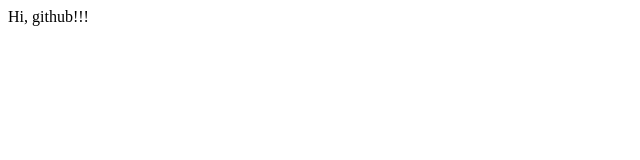
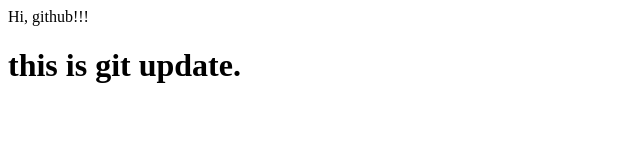
Before and after one commit to sgbak/first-park-prj, a plain HTML site: page index.html in a window 1280 px wide. Shown: the whole page, without its empty margins (0-640 px from the left). Drawn offline with Linux system fonts and the light colour scheme.

Commit message:
second commit

```diff
--- a/index.html
+++ b/index.html
@@ -4,5 +4,6 @@
     </head>
     <body>
         <P>Hi, github!!!</P>
+        <H1>this is git update.</H1>
     </body>
 </html>
```
